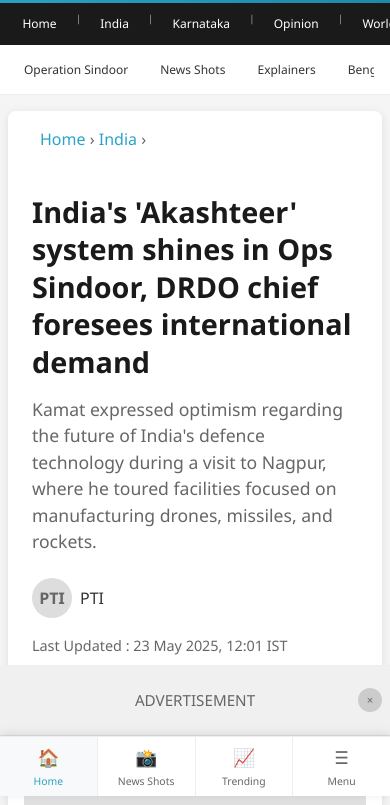
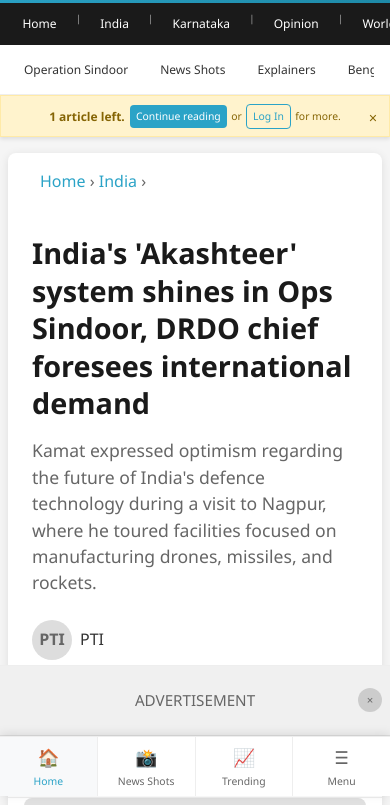
Before and after one commit to SuhasTPML/DH-Login-wall, a plain HTML site: page index.html in a window 390 px wide. Shown: the part 48-853 px from the top of the page. Drawn offline with Linux system fonts and the light colour scheme.

Commit message:
Articles remaining

```diff
--- a/index.html
+++ b/index.html
@@ -872,6 +872,92 @@
             padding: 0.2rem 0.5rem;
         }
 
+        /* Meter Notification Banner */
+        .meter-banner {
+            background: #fff3cd;
+            border: 1px solid #ffeaa7;
+            color: #856404;
+            padding: 0.6rem 1rem 0.5rem;
+            text-align: center;
+            position: relative;
+            z-index: 997;
+            box-shadow: 0 2px 4px rgba(0,0,0,0.1);
+        }
+
+        .meter-banner-content {
+            max-width: 1200px;
+            margin: 0 auto;
+            display: flex;
+            align-items: center;
+            justify-content: center;
+            gap: 0.6rem;
+            flex-wrap: wrap;
+        }
+
+        .meter-text {
+            font-size: 0.85rem;
+            font-weight: 600;
+        }
+
+        .meter-actions {
+            display: flex;
+            gap: 0.4rem;
+            align-items: center;
+        }
+
+        .meter-actions span {
+            font-size: 0.75rem;
+            font-weight: 400;
+        }
+
+        .meter-btn {
+            background: #2ba3c7;
+            color: white;
+            border: none;
+            padding: 0.3rem 0.6rem;
+            border-radius: 4px;
+            text-decoration: none;
+            font-size: 0.75rem;
+            font-weight: 500;
+            cursor: pointer;
+            transition: background 0.3s;
+        }
+
+        .meter-btn:hover {
+            background: #1e8aa8;
+        }
+
+        .meter-btn.secondary {
+            background: transparent;
+            color: #2ba3c7;
+            border: 1px solid #2ba3c7;
+        }
+
+        .meter-btn.secondary:hover {
+            background: #2ba3c7;
+            color: white;
+        }
+
+        .meter-dismiss {
+            position: absolute;
+            right: 0.8rem;
+            top: 50%;
+            transform: translateY(-50%);
+            background: none;
+            border: none;
+            font-size: 1rem;
+            color: #856404;
+            cursor: pointer;
+            padding: 0.2rem;
+            line-height: 1;
+            width: 18px;
+            height: 18px;
+        }
+
+        .meter-dismiss:hover {
+            color: #533d03;
+        }
+
         /* Desktop Layout */
         @media (min-width: 768px) {
             body {
@@ -953,6 +1039,50 @@
         @media (max-width: 767px) {
             .related-articles {
                 display: none; /* Hide on mobile to avoid conflicts with bottom nav */
+            }
+
+            /* Mobile Meter Banner */
+            .meter-banner {
+                padding: 0.5rem 1rem 0.4rem;
+            }
+
+            .meter-banner-content {
+                flex-direction: row;
+                gap: 0.3rem;
+                align-items: center;
+                justify-content: center;
+                flex-wrap: wrap;
+            }
+
+            .meter-text {
+                font-size: 0.75rem;
+                font-weight: 600;
+                margin-bottom: 0;
+            }
+
+            .meter-actions {
+                gap: 0.25rem;
+                align-items: center;
+                flex-wrap: wrap;
+                justify-content: center;
+            }
+
+            .meter-actions span {
+                font-size: 0.65rem;
+                font-weight: 400;
+            }
+
+            .meter-btn {
+                padding: 0.2rem 0.4rem;
+                font-size: 0.65rem;
+                min-width: auto;
+            }
+
+            .meter-dismiss {
+                right: 0.5rem;
+                font-size: 0.9rem;
+                width: 16px;
+                height: 16px;
             }
 
             .header-content {
@@ -1155,6 +1285,25 @@
         </div>
     </nav>
 
+    <!-- Meter Notification Banner -->
+    <div class="meter-banner" id="meterBanner">
+        <div class="meter-banner-content">
+            <div class="meter-text">
+                <span class="desktop-meter-text">Only 1 free article left this month.</span>
+                <span class="mobile-meter-text" style="display: none;">1 article left.</span>
+            </div>
+            <div class="meter-actions">
+                <a href="#" class="meter-btn desktop-meter-btn">Get unlimited access</a>
+                <a href="#" class="meter-btn mobile-meter-btn" style="display: none;">Continue reading</a>
+                <span style="color: #856404;">or</span>
+                <a href="#" class="meter-btn secondary">Log In</a>
+                <span class="desktop-meter-text" style="color: #856404;">to keep reading.</span>
+                <span class="mobile-meter-text" style="color: #856404; display: none;">for more.</span>
+            </div>
+        </div>
+        <button class="meter-dismiss" onclick="dismissMeterBanner()" title="Dismiss">×</button>
+    </div>
+
     <!-- Desktop Ad Banner -->
     <div class="desktop-ad-banner">
         Desktop Banner Advertisement Slot<br>
@@ -1403,9 +1552,47 @@
         let scrollTimeout = null;
         let isScrolling = false;
 
+        // Meter Banner Functions - Make globally accessible
+        window.dismissMeterBanner = function() {
+            const meterBanner = document.getElementById('meterBanner');
+            if (meterBanner) {
+                meterBanner.style.display = 'none';
+                console.log('📰 Meter banner dismissed');
+            }
+        }
+
+        function updateMeterText() {
+            const desktopTexts = document.querySelectorAll('.desktop-meter-text');
+            const mobileTexts = document.querySelectorAll('.mobile-meter-text');
+            const desktopBtn = document.querySelector('.desktop-meter-btn');
+            const mobileBtn = document.querySelector('.mobile-meter-btn');
+            const isDesktop = window.innerWidth >= 768;
+
+            // Handle text elements
+            desktopTexts.forEach(element => {
+                element.style.display = isDesktop ? 'inline' : 'none';
+            });
+
+            mobileTexts.forEach(element => {
+                element.style.display = isDesktop ? 'none' : 'inline';
+            });
+
+            // Handle button elements
+            if (desktopBtn) {
+                desktopBtn.style.display = isDesktop ? 'inline-block' : 'none';
+            }
+
+            if (mobileBtn) {
+                mobileBtn.style.display = isDesktop ? 'none' : 'inline-block';
+            }
+        }
+
         document.addEventListener('DOMContentLoaded', function() {
             followUsSection = document.querySelector('.follow-us-section');
             mobileMainNav = document.querySelector('.mobile-main-nav');
+
+            // Initialize meter banner text
+            updateMeterText();
 
             // Handle sticky ad close functionality
             const stickyAdClose = document.querySelector('.sticky-ad-close');
@@ -1495,6 +1682,7 @@
                     console.log('📱 Device type changed to:', isDesktop ? 'Desktop' : 'Mobile');
                 }
                 updateFollowUsSectionTop();
+                updateMeterText(); // Update meter text on resize
             });
 
             // Initial calculation
```
